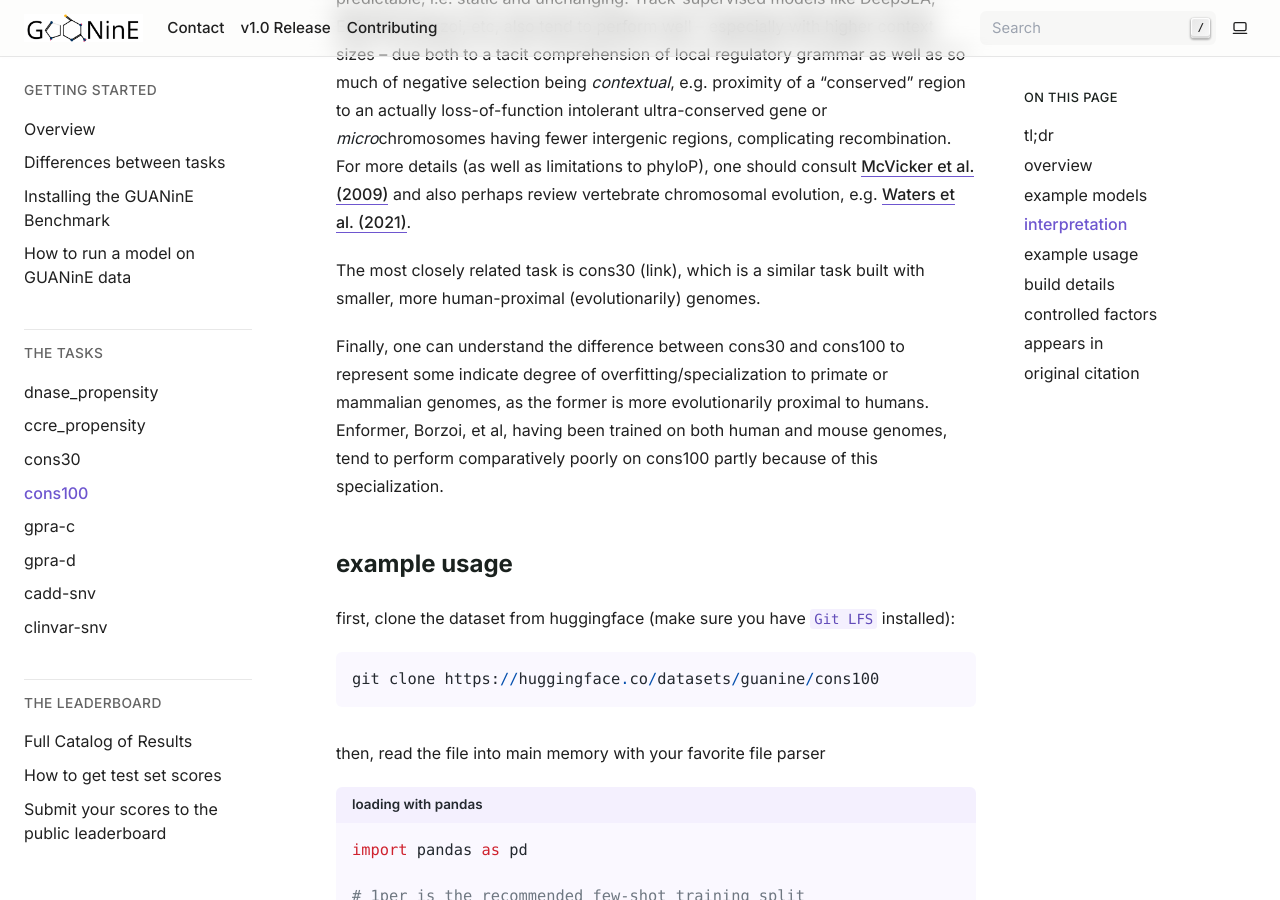
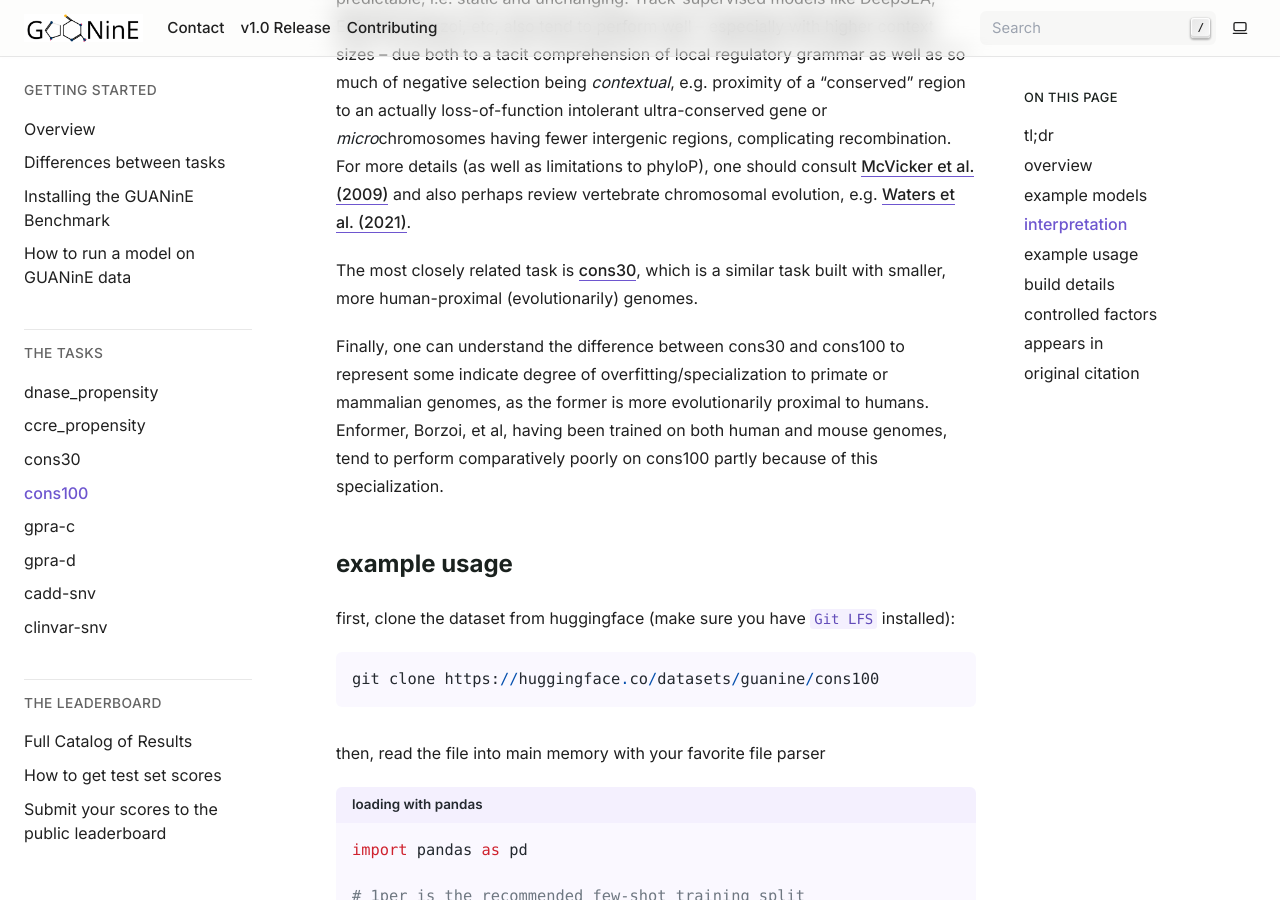
Before and after one commit to ni-lab/guanine, a Sphinx documentation site: the page built from docs/source/tasks/cons100.rst, in a window 1280 px wide and 900 px high, scrolled down 2189 px. Built offline with Sphinx 7.4.7, drawn with Linux system fonts in a browser that asks for light colours.

Commit message:
patch buggy cons links

```diff
--- a/docs/source/tasks/cons100.rst
+++ b/docs/source/tasks/cons100.rst
@@ -41,7 +41,7 @@ With the advent of the first human and non-human reference genomes, multiple seq
 Language models like DNABERT-2, Nucleotide Transformer, Caduceus, etc are ideal for modeling conservation tasks like cons100, since the implicit cloze-completion behavior of language modeling requires some portion of the sequence to be predictable, i.e. static and unchanging. Track-supervised models like DeepSEA, Enformer, Borzoi, etc, also tend to perform well -- especially with higher context sizes -- due both to a tacit comprehension of local regulatory grammar as well as so much of negative selection being *contextual*, e.g. proximity of a "conserved" region to an actually loss-of-function intolerant ultra-conserved gene or *micro*\chromosomes having fewer intergenic regions, complicating recombination. For more details (as well as limitations to phyloP), one should consult `McVicker et al. (2009)`_ and also perhaps review vertebrate chromosomal evolution, e.g. `Waters et al. (2021)`_.
 
 
-The most closely related task is cons30 (link), which is a similar task built with smaller, more human-proximal (evolutionarily) genomes.
+The most closely related task is `cons30`_, which is a similar task built with smaller, more human-proximal (evolutionarily) genomes.
 
 
 Finally, one can understand the difference between cons30 and cons100 to represent some indicate degree of overfitting/specialization to primate or mammalian genomes, as the former is more evolutionarily proximal to humans. Enformer, Borzoi, et al, having been trained on both human and mouse genomes, tend to perform comparatively poorly on cons100 partly because of this specialization.
--- a/docs/source/tasks/cons30.rst
+++ b/docs/source/tasks/cons30.rst
@@ -45,7 +45,7 @@ Language models like DNABERT-2, Nucleotide Transformer, Caduceus, etc are ideal
 
 |
 
-The most closely related task is cons100 (link), which is a similar task but with the input MSAs being constructed across 100 vertebrate genomes, not just 30 mammalian genomes.
+The most closely related task is `cons100`_, which is a similar task but with the input MSAs being constructed across 100 vertebrate genomes, not just 30 mammalian genomes.
 
 |
 
```
Also changed, not shown: other parts of docs/source/tasks/cons100.rst (+1 -0 lines), other parts of docs/source/tasks/cons30.rst (+1 -1 lines).
